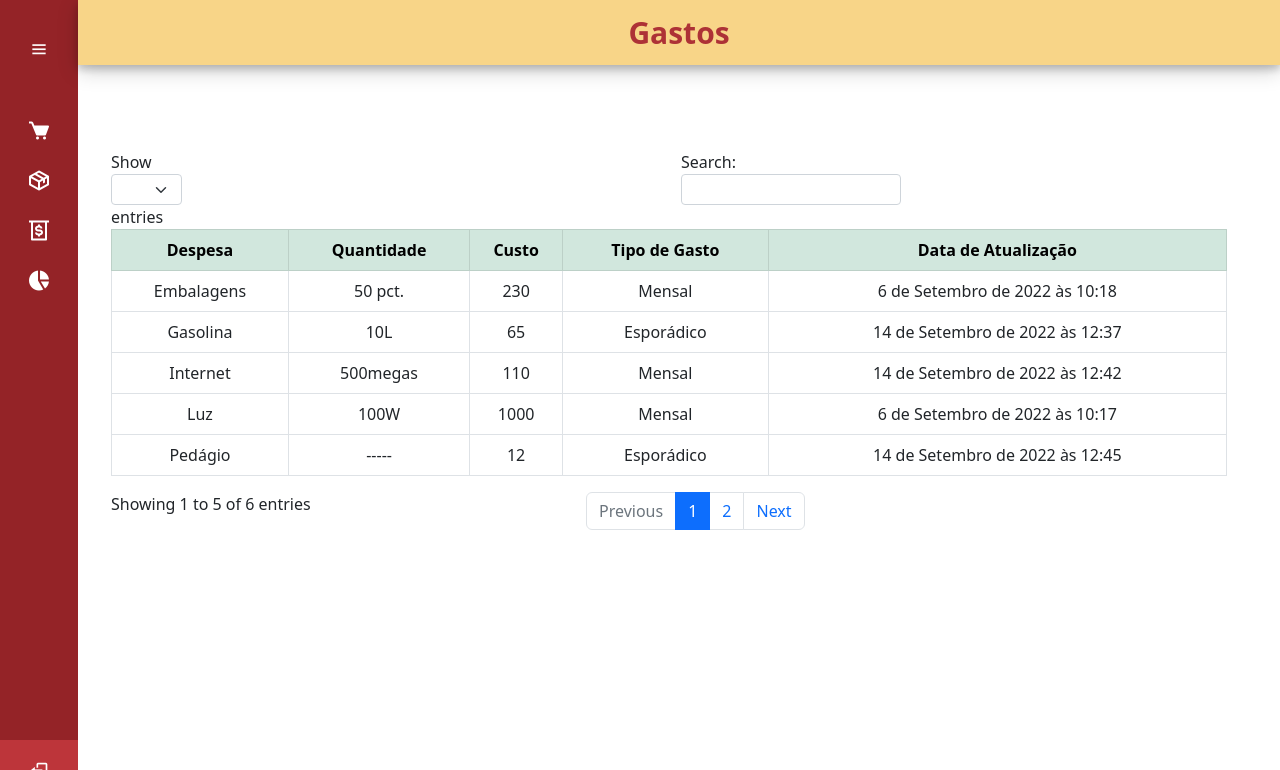
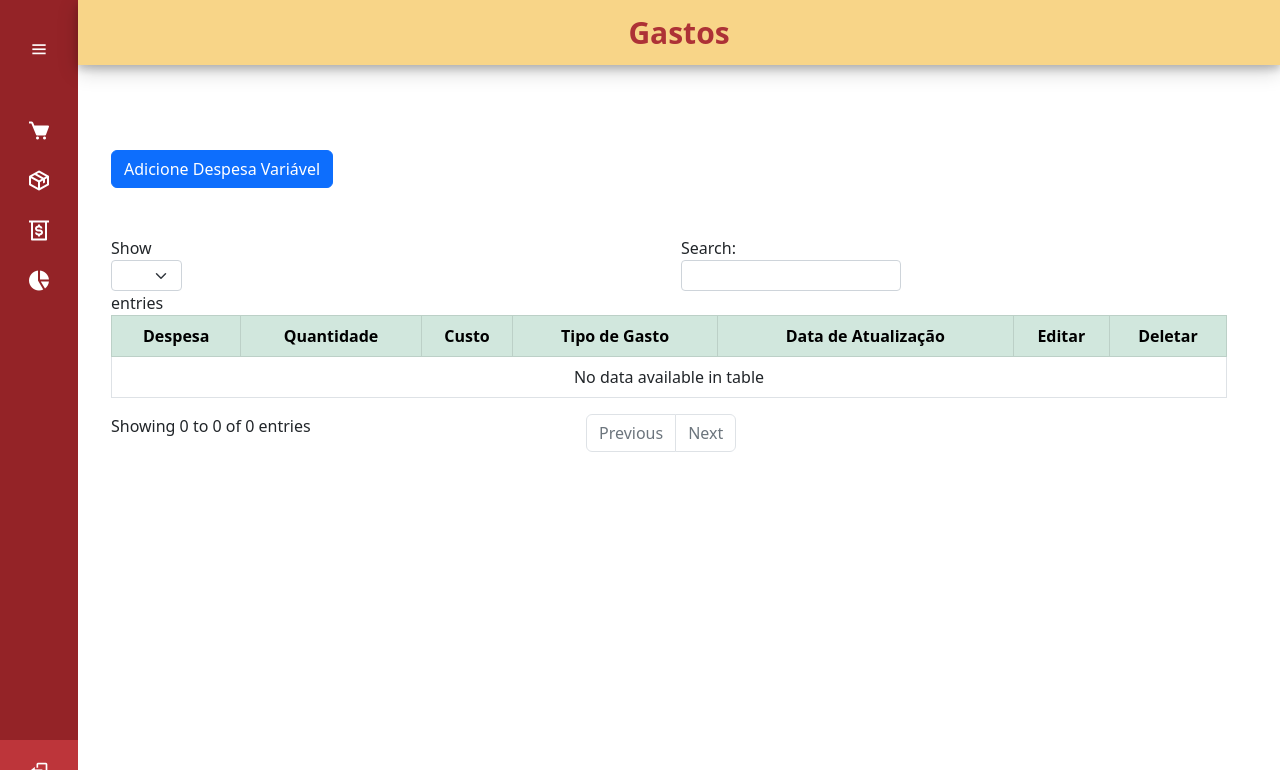
Before and after one commit to Matheus-Bon/frente-de-caixa, a Django app: page /gastos in a window 1280 px wide. Shown: the top 770 px of the page. Run offline with Django 4.2, Linux system fonts and the light colour scheme; a user stored in the database is signed in; data comes from the database, SQL or seed files in the repository; both versions use the stored data as it was after the commit; some libraries are stand-ins or nearby versions.

Commit message:
Select2 + AJAX + JSON; input Nome Prod; arrumado

```diff
--- /dev/null
+++ b/cadastro/templates/cadastro/add-despesa.html
@@ -0,0 +1,86 @@
+<!-- Modal -->
+<div class="modal fade" {% block modal-id %} id='addModal' {% endblock modal-id %} tabindex="-1"
+    aria-labelledby="addModalLabel" aria-hidden="true">
+    <div class="modal-dialog">
+        <div class="modal-content">
+            <div class="modal-header">
+                <h5 class="modal-title" id="addModalLabel">
+                    {% block modal-title %} <i></i> &nbsp; &nbsp; Despesa Adicionada{% endblock modal-title %}
+                </h5>
+                <button type="button" class="btn-close" data-bs-dismiss="modal" aria-label="Close"></button>
+            </div>
+            <form method="POST" {% block action %} action='/add_despesa' {% endblock action %} autocomplete="off">
+                {% csrf_token %}
+                <div class="modal-body">
+
+                    {% block Value-id %}{% endblock Value-id %}
+
+                    <div class="input-group mb-3">
+                        <span class="btn border-secondary bg-light side-label"><i class='bx bx-add-to-queue'></i></span>
+                        <input type="text" class="form-control" name="nome" maxlength="40" placeholder="Nome da Despesa"
+                            required>
+                    </div>
+
+                    <div class="input-group mb-3">
+                        <span class="btn border-secondary bg-light side-label"><i class='bx bxs-package'></i></span>
+                        <input type="text" class="form-control" name="quantidade" maxlength="40"
+                            placeholder="Quantidade da Despesa" required>
+                    </div>
+
+                    <div class="input-group mb-3">
+                        <span class="btn border-secondary bg-light side-label"><i></i></span>
+                        <input type="text" class="form-control" name="custo" maxlength="40"
+                            placeholder="Custo da Despesa" required>
+                    </div>
+
+                    <div class="input-group mb-3">
+                        <label>
+                            <span class="btn border-secondary bg-light side-label" style="border-radius: 4px 0px 0px 4px ;">
+                                <i class='bx bxs-hourglass'></i>
+                            </span>
+                        </label>
+                        <select class="form-select" name="gasto" required>
+
+                            {% block option %}
+                            <option hidden>Selecione o Tipo de Gasto</option>
+                            {% endblock option %}
+
+                            <option>Semanal</option>
+                            <option>Mensal</option>
+                            <option>Esporádico</option>
+
+                        </select>
+                    </div>
+
+<!--                     <div class="input-group mb-3">
+                        <span class="btn border-secondary bg-light side-label"><i></i></span>
+                        <input type="text" class="form-control" name="data" maxlength="40"
+                            placeholder="Data de Adição (D/M/A (H))" required>
+                    </div> -->
+
+                    <div class="form-group">
+                        <textarea class="form-control" name="nota" rows="10" maxlength="1000" placeholder="Observação"></textarea>
+                    </div>
+
+                    <div class="mt-4" style="width: 100%;">
+
+                        <button type="submit" class="btn btn-secondary mb-3">
+                            {% block btn-action %}<i class='bx bxs-add-to-queue'></i> &nbsp;&nbsp; Adicionar Despesa{% endblock btn-action %}
+                        </button>
+
+                        <button type="reset" class="btn btn-outline-dark mb-3 ms-2" style="width: 50px;" title="Resetar">
+                            <i class='bx bx-reset' ></i>
+                        </button>
+
+                        <a href="{% url 'gastos' %}"type="button" class="btn btn-outline-dark mb-3 ms-2" style="width: 50px;" title="Fechar">
+                            <i class='bx bx-window-close' ></i>
+                        </a>
+                    </div>
+
+
+
+                </div>
+            </form>
+        </div>
+    </div>
+</div>
--- a/cadastro/urls.py
+++ b/cadastro/urls.py
@@ -1,34 +1,25 @@
-import imp
 from django.urls import path
-from .views import ProdutoCreate, DespesaCreate, ProdutoCreate1, checkProduto
-from .views import ProdutoUpdate, DespesaUpdate
-from .views import ProdutoDelete, DespesaDelete
-from .views import ProdutoList
 from . import views
 from .views import checkProduto
 
 
+# routes
 urlpatterns = [
-    path('cadastrar/produto', ProdutoCreate.as_view(), name='cadastrar-produto'),
-    #path('cadastrar/despesas', DespesaCreate.as_view(), name='cadastrar-despesa'),
 
-    path('editar/produto/<int:pk>', ProdutoUpdate.as_view(),name='editar-produto'),
-    #path('editar/despesa/<int:pk>', DespesaUpdate.as_view(),name='editar-despesa'),
-
-    path('excluir/produto/<int:pk>', ProdutoDelete.as_view(),name='excluir-produto'),
-    #path('excluir/despesa/<int:pk>', DespesaDelete.as_view(),name='excluir-despesa'),
-
-   # path('gastos/despesas',DespesaList.as_view(), name='lista-despesa'),
-
-    # Estoque
+    # URLs da parte do CRUD em Estoque
     path('estoque',views.estoqueList, name='estoque'),
     path('estoque/adicionar', views.addProduct, name='estoque-adicionar'),
     path('estoque/editar/', views.editProduct, name='estoque-editar'),
     path('estoque/produto/<int:product_id>', views.viewProduct, name='produto-unico'),
     path('estoque/deletar/<int:product_id>', views.delProduct, name='estoque-deletar'),
 
-    # Despesa
-    path('gastos', views.lista_despesa, name='gastos'),
+
+    # URLs da parte do CRUD em Despesas
+    path('gastos', views.despesa_List, name='gasto'),
+    path('add_despesa', views.add_despesa, name="add_despesa"),
+    path('despesa/<str:despesa_id>', views.despesa, name='despesa'),
+    path('edit_despesa', views.edit_despesa, name='edit_despesa'),
+    path('delete_despesa/<str:despesa_id>', views.delete_despesa, name='delete_despesa'),
 
 
     #checkProduto
--- a/cadastro/views.py
+++ b/cadastro/views.py
@@ -1,76 +1,89 @@
-from itertools import product
-from django.http import HttpResponseRedirect
-import imp
-from multiprocessing import context
+
+from dataclasses import fields
+import json
+from unittest import result
+from django.http import HttpResponseRedirect, HttpResponse
 from django.shortcuts import render
-from django.views.generic.edit import CreateView, UpdateView, DeleteView
-from django.views.generic.list import ListView
 from .models import ListaDespesas, ListaProdutos
-from django.urls import reverse_lazy
 from django.http import JsonResponse, HttpResponseBadRequest
+from django.contrib import messages
 
 
 
 
-""" Views """
 
-class ProdutoCreate(CreateView):
-    model = ListaProdutos
-    fields = ['nome_produto', 'quantidade_produto', 'custo_venda', 'fornecedor', 'data_adicao']
-    template_name = 'cadastro/form.html'
-    success_url = reverse_lazy('lista-produto')
-
-class DespesaCreate(CreateView):
-    model = ListaDespesas
-    fields = ['nome_despesa', 'quantidade_despesa', 'custo', 'tipo_gasto', 'data_atualizacao']
-    template_name = 'cadastro/form.html'
-    success_url = reverse_lazy('lista-despesa')
+""" Configurações do CRUD da parte de Despesa FIXA e VARIÁVEL """
 
 
-class ProdutoCreate1(CreateView):
-    model = ListaProdutos
-    fields = ['nome_produto', 'quantidade_produto', 'custo_venda', 'fornecedor', 'data_adicao']
-    template_name = 'cadastro/form1.html'
-
-""" Update """
-
-class ProdutoUpdate(UpdateView):
-    model = ListaProdutos
-    fields = ['nome_produto', 'quantidade_produto', 'custo_venda', 'fornecedor', 'data_adicao']
-    template_name = 'paginas/listas/estoque.html'
-    success_url = reverse_lazy('lista-produto')
+def despesa_List(request):
+    despesa_list = ListaDespesas.objects.all()
+    return render(request, "paginas/gastos.html", {'despesas': despesa_list })
 
 
-class DespesaUpdate(UpdateView):
-    model = ListaDespesas
-    fields = ['nome_despesa', 'quantidade_despesa', 'custo', 'tipo_gasto', 'data_atualizacao']
-    template_name = 'cadastro/form.html'
-    success_url = reverse_lazy('lista-despesa')
+#----------# Função ADD Despesa #----------#
 
 
-""" Delete """
+def add_despesa(request):
+    if request.method =="POST":
+        if request.POST.get('nome_despesa') \
+            and request.POST.get('quantidade_despesa') \
+            and request.POST.get('custo') \
+            and request.POST.get('tipo_gasto') \
+            and request.POST.get('data_atualizacao') \
+            or request.POST.get('nota_despesa'):
 
-class ProdutoDelete(DeleteView):
-    model = ListaProdutos
-    template_name = 'cadastro/form-excluir.html'
-    success_url = reverse_lazy('lista-produto')
-
-class DespesaDelete(DeleteView):
-    model = ListaDespesas
-    template_name = 'cadastro/form-excluir.html'
-    succes_url = reverse_lazy('lista-despesa')
+            despesa = ListaDespesas()
+            despesa.nome_despesa = request.POST.get('nome_despesa')
+            despesa.quantidade_despesa = request.POST.get('quantidade_despesa')
+            despesa.custo = request.POST.get('custo')
+            despesa.tipo_gasto = request.POST.get('tipo_gasto')
+            despesa.data_atualizacao = request.POST.get('data_atualizacao')
+            despesa.nota_despesa = request.POST.get('nota_despesa')
+            despesa.save()
+            messages.success(request, "Despesa adicionada com sucesso!")
+            return HttpResponseRedirect("/gastos")
+    else:
+        return render(request, 'cadastro \\ add-despesa.html')
 
 
-""" Lista """
-
-class ProdutoList(ListView):
-    model = ListaProdutos
-    template_name = 'paginas/listas/estoque.html'
+#----------# Função VIEW Despesa #----------#
 
 
-###class DespesaList(ListView):
-   ### model = ListaDespesas
-    ###template_name = 'paginas/listas/gastos.html'
+def despesa(request, despesas_id):
+    despesa =  ListaDespesas.objects.get(id = despesas_id)
+    if despesa != None:
+        return render(request, "cadastro \\ edit-despesa.html", {'despesa':despesa})
+
+
+#----------# Função EDIT Despesa #----------#
+
+def edit_despesa(request):
+    if request.method == 'POST':
+        despesa = ListaDespesas.objects.get(id = request.POST.get('id'))
+        if despesa != None:
+            despesa.nome_despesa = request.POST.get('nome_despesa')
+            despesa.quantidade_despesa = request.POST.get('quantidade_despesa')
+            despesa.custo = request.POST.get('custo')
+            despesa.tipo_gasto = request.POST.get('tipo_gasto')
+            despesa.data_atualizacao = request.POST.get('data_atualizacao')
+            despesa.nota_despesa = request.POST.get('nota_despesa')
+            despesa.save()
+            messages.success(request, "Despesa atualizada com sucesso!")
+            return HttpResponseRedirect("/gastos")
+
+
+#----------# Função DELETE Despesa #----------#
+
+def delete_despesa(request, despesa_id):
+    despesa = ListaDespesas.objects.get(id = despesa_id)
+    despesa.delete()
+    messages.success(request, "Despesa deletada com sucesso!")
+    return HttpResponseRedirect("/gastos")
+
+
+
+
+
 
 
 
@@ -78,13 +91,14 @@
 
 def estoqueList(request):
     qs = ListaProdutos.objects.all()
-    return render(request, "paginas/listas/estoque.html", {'object_list':qs})
+    return render(request, "paginas/estoque.html", {'object_list': qs})
+
 
 def addProduct(request):
     if request.method == "POST":
         product = ListaProdutos()
         product.nome_produto = request.POST.get('nome_produto')
-        product.quantidade_produto  = request.POST.get('quantidade_produto')
+        product.quantidade_produto = request.POST.get('quantidade_produto')
         product.custo_venda = request.POST.get('custo_venda')
         product.fornecedor = request.POST.get('fornecedor')
         product.data_adicao = request.POST.get('data_adicao')
@@ -93,47 +107,55 @@
     else:
         return render(request, 'cadastro\\add.html')
 
+
 def viewProduct(request, product_id):
-    product = ListaProdutos.objects.get(id = product_id)
+    product = ListaProdutos.objects.get(id=product_id)
     if product != None:
-        return render(request, 'cadastro\\edit.html', {'produto':product})
+        return render(request, 'cadastro\\edit.html', {'produto': product})
+
 
 def editProduct(request):
     if request.method == "POST":
-        product = ListaProdutos.objects.get(id = request.POST.get('id'))
+        product = ListaProdutos.objects.get(id=request.POST.get('id'))
         if product != None:
             product.nome_produto = request.POST.get('nome_produto')
-            product.quantidade_produto  = request.POST.get('quantidade_produto')
+            product.quantidade_produto = request.POST.get('quantidade_produto')
             product.custo_venda = request.POST.get('custo_venda')
             product.fornecedor = request.POST.get('fornecedor')
             product.data_adicao = request.POST.get('data_adicao')
             product.save()
             return HttpResponseRedirect('/estoque')
 
+
 def delProduct(request, product_id):
-    product = ListaProdutos.objects.get(id = product_id)
+    product = ListaProdutos.objects.get(id=product_id)
     product.delete()
     return HttpResponseRedirect('/estoque')
 
 
 
 
+
+
+
+
+
+
+
+
 """ Configuração da views para Despesas """
+
 
 def lista_despesa(request):
     lista_despesa = ListaDespesas.objects.all()
-    return render(request, "paginas/listas/gastos.html", {"despesa":lista_despesa})
-
+    return render(request, "paginas/gastos.html", {"despesa": lista_despesa})
 
 
 def is_ajax(request):
     return request.META.get('HTTP_X_REQUESTED_WITH') == 'XMLHttpRequest'
 
 
-
-
-def checkProduto (request):
-
+def checkProduto(request):
     if is_ajax:
         if request.method == 'GET':
             produtos = list(ListaProdutos.objects.all().values())
@@ -143,3 +165,12 @@
 
     else:
         return HttpResponseBadRequest('Invalid request')
+
+
+def checkProduto2(request):
+    result = ListaProdutos.objects.all()
+    serialized_data = json.dumps(list(result), default=str)
+
+    return JsonResponse({'PRODUTOS': serialized_data})
+
+    # return HttpResponse(serialized_data)
--- a/paginas/templates/paginas/listas/estoque.html
+++ b/paginas/templates/paginas/estoque.html
@@ -89,6 +89,8 @@
             <box-icon name='list-plus'></box-icon>
         </a> -->
     </div>
-
+    <script>
+        alert('hello word')
+    </script>
 
     {% endblock %}
--- /dev/null
+++ b/paginas/templates/paginas/gastos.html
@@ -0,0 +1,78 @@
+{% extends 'paginas/modelo.html' %}
+{% load static %}
+
+{% block titulo %}
+<title>Gastos</title>
+<link rel="icon" type="image/x-icon" href="{% static 'imagens/game-solid-26.png' %}">
+{% endblock %}
+
+{% block conteudo %}
+
+<div class="home_content">
+    <div class="conteudo_pagina">
+
+        <div class="container">
+
+            <br><br><br>
+
+            <button type="button" class="btn btn-primary" data-bs-toggle="modal" data-bs-target="#addModal">
+                Adicione Despesa Variável
+            </button>
+
+            <br><br><br>
+
+            <table class="table table-bordered" id="tabela_despesa" style="text-align: center ;">
+                <thead class="table-success">
+                    <tr>
+                        <th>Despesa</th>
+                        <th>Quantidade</th>
+                        <th>Custo</th>
+                        <th>Tipo de Gasto</th>
+                        <th>Data de Atualização</th>
+                        <th>Editar</th>
+                        <th>Deletar</th>
+                    </tr>
+                </thead>
+
+                {% for despesa in despesas %}
+                <tr>
+                    <td>{{ despesa.nome_despesa }}</td>
+                    <td>{{ despesa.quantidade_despesa }}</td>
+                    <td>{{ despesa.custo }}</td>
+                    <td>{{ despesa.tipo_gasto}}</td>
+                    <td>{{ despesa.data_atualizacao | date:'d/m/Y (H:i)'}}</td>
+                    <td>
+                        <a class="btn btn-sucess text-center" title="Editar Despesa">
+                            <i class='bx bx-edit'></i>
+                        </a>
+                    </td>
+                    <td>
+                        <a class="btn btn-secondary text-center" title="Deletar Despesa">
+                            <i class='bx bx-folder-minus'></i>
+                        </a>
+                    </td>
+                </tr>
+                {% endfor %}
+            </table>
+
+        </div>
+
+        <!-- Tags de para incluir Modal de add e del de Despesas -->
+
+        {% include 'cadastro/add-despesa.html' %}
+
+
+
+
+
+
+
+
+
+    </div>
+</div>
+
+
+
+
+{% endblock %}
--- a/paginas/templates/paginas/listas/gastos.html
+++ /dev/null
@@ -1,62 +0,0 @@
-{% extends 'paginas/modelo.html' %}
-{% load static %}
-
-{% block titulo %}
-<title>Gastos</title>
-<link rel="icon" type="image/x-icon" href="{% static 'imagens/game-solid-26.png' %}">
-{% endblock %}
-
-{% block conteudo %}
-
-<div class="home_content">
-    <div class="conteudo_pagina">
-
-        <div class="container">
-
-            <br><br><br>
-
-            <table class="table table-bordered" id="tabela_despesa_variavel" style="text-align: center ;">
-                <thead class="table-success">
-                    <tr>
-                        <th>Despesa</th>
-                        <th>Quantidade</th>
-                        <th>Custo</th>
-                        <th>Tipo de Gasto</th>
-                        <th>Data de Atualização</th>
-                    </tr>
-                </thead>
-
-                {% for despesa in despesa %}
-                <tr>
-                    <td>{{ despesa.nome_despesa }}</td>
-                    <td>{{ despesa.quantidade_despesa }}</td>
-                    <td>{{ despesa.custo }}</td>
-                    <td>{{ despesa.tipo_gasto}}</td>
-                    <td>{{ despesa.data_atualizacao }}</td>
-                </tr>
-                {% endfor %}
-            </table>
-
-
-
-
-
-        </div>
-
-
-
-
-
-
-
-
-
-
-
-    </div>
-</div>
-
-
-
-
-{% endblock %}
--- a/paginas/templates/paginas/modelo.html
+++ b/paginas/templates/paginas/modelo.html
@@ -101,7 +101,7 @@
 
     <div class="home_title">
 
-        {% if request.path == '/vendas/' %}
+        {% if request.path == '/vendas' %}
         <div class="titulo_pagina">Vendas</div>
 
 
@@ -113,7 +113,7 @@
         <div class="titulo_pagina">Gastos</div>
 
 
-        {% elif request.path == '/relatorios/' %}
+        {% elif request.path == '/relatorios' %}
         <div class="titulo_pagina">Relatórios</div>
         {% endif %}
 
@@ -175,7 +175,7 @@
 
     <!-- Configurações da tabela de despesas variáveis na página de gastos -->
     <script>
-        $("#tabela_despesa_variavel").DataTable({
+        $("#tabela_despesa").DataTable({
 
             paging: true,
             pageLength: 5,
@@ -192,54 +192,47 @@
 
 
     <!-- Script AJAX para autenticação de produtos na label de vendas -->
+
     <script>
 
-        $.ajax({
+        $.getJSON("http://127.0.0.1:8000/get/ajax/validate/produto", function(data){
+            console.log(data);
+            $.each(data.produtos,(i,r)=>{
+                $("#prod").append(
+                    '<option value="'+r.id+'">'+r.nome_produto+' (R$ 2,50) <option>'
+                )
+            });
 
-            url: 'http://127.0.0.1:8000/get/ajax/validate/produto',
-            type: "GET",
-            dataType: "json",
-            success: (data) => {
-                $.each(data.produtos, (i, r) => {
-                    $('#prod').append('<option value="' + r.id + '" data-cod="">' + r.nome_produto + '</option>');
-                });
-
-            },
-            error: (error) => {
-                console.log(error);
-            }
-
-
-
-
+            $("#prod").select2()
+        });
+        $("#prod").on('change', ()=>{
+            let s = $("#prod option:selected");
+            console.log(s.text(),s.val());
         })
-
-
-
-    </script>
-
-    <script>
-        /*         $.ajax({
-                    url: 'http://127.0.0.1:8000/get/ajax/validate/produto',
-                    type: 'GET',
-                    dataType: "json",
-                    success: (data) => {
-                       var array =  Object.values(data)
-
-                       console.log(array)
-                    }
-
-                });
-
-                $("#prod").select2({
-                    data: array,
-                }) */
-
 
 
     </script>
 
 
+
+
+
+
+
+
+
+
+
+
+
+
+
+
+
+
+
+
+
 </body>
 
 </html>
--- a/paginas/urls.py
+++ b/paginas/urls.py
@@ -4,10 +4,10 @@
 
 
 urlpatterns = [
-    path('vendas/', VendasView.as_view(), name='vendas'),
-    path('estoque/', EstoqueView.as_view(), name='estoque'),
-    path('gastos/', GastosView.as_view(), name='gastos'),
-    path('relatorios/', RelatoriosView.as_view(), name='relatorios'),
+    path('vendas', VendasView.as_view(), name='vendas'),
+    path('estoque', EstoqueView.as_view(), name='estoque'),
+    path('gastos', GastosView.as_view(), name='gastos'),
+    path('relatorios', RelatoriosView.as_view(), name='relatorios'),
 
 
 
```
Also changed, not shown: cadastro/models.py (+6 -4 lines), paginas/templates/paginas/vendas.html (+5 -4 lines), cadastro/migrations/0004_alter_listadespesas_data_atualizacao_and_more.py (added), cadastro/migrations/0005_listadespesas_nota_despesa_and_more.py (added), cadastro/templates/cadastro/edit-despesa.html (added), db.sqlite3.
